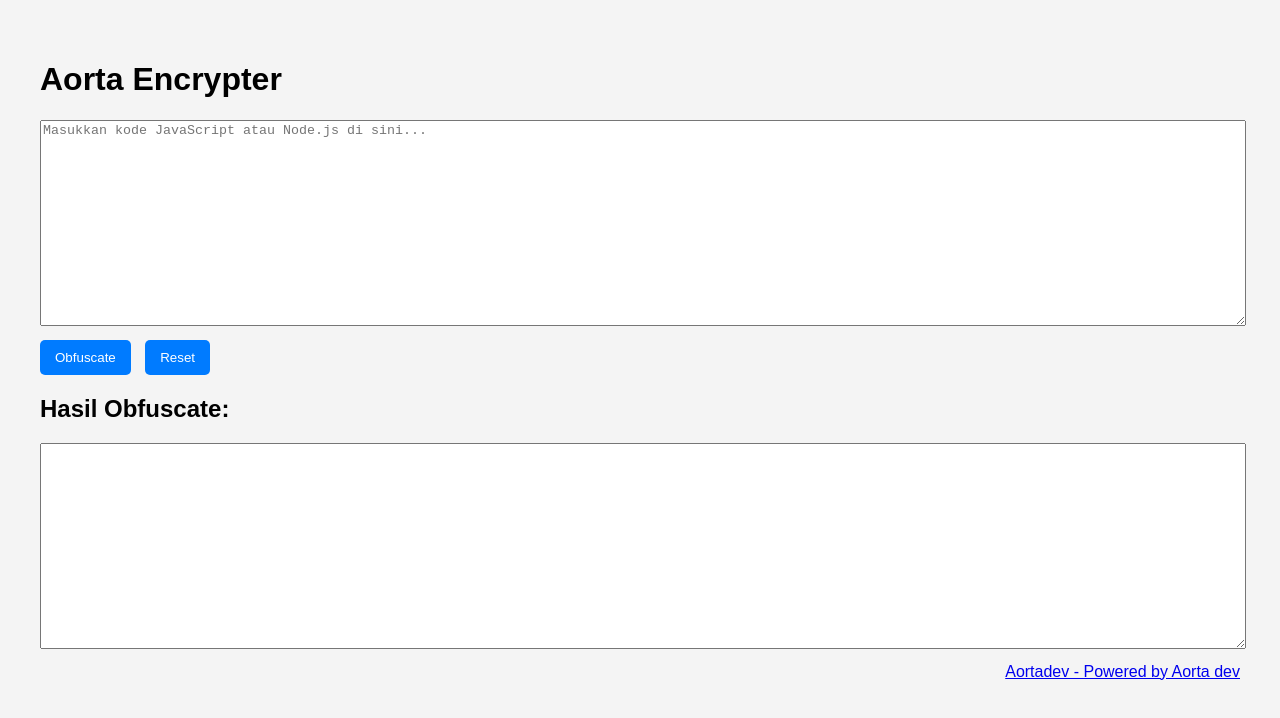
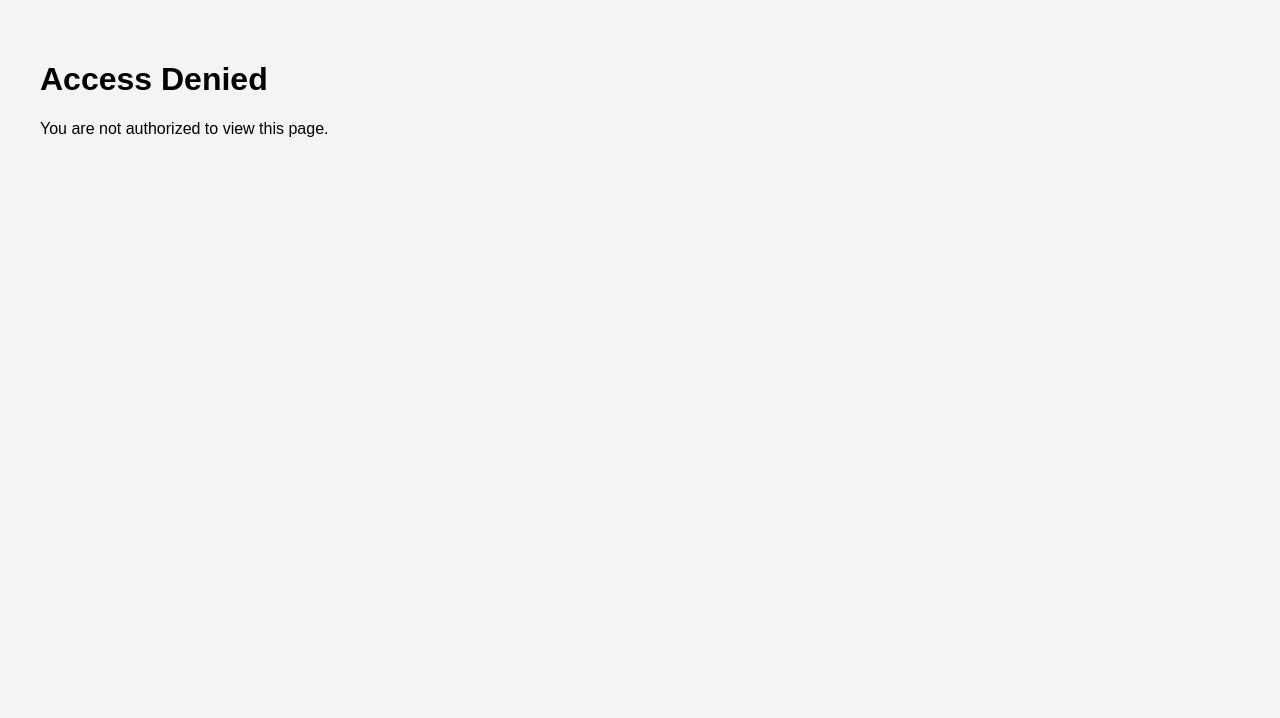
Before and after one commit to anggzzzforever/Encrypter, a plain HTML site: page index.html in a window 1280 px wide. Drawn offline with Linux system fonts and the light colour scheme.

Commit message:
Update index.html

```diff
--- a/index.html
+++ b/index.html
@@ -3,6 +3,7 @@
 <head>
     <meta charset="UTF-8">
     <meta name="viewport" content="width=device-width, initial-scale=1.0">
+    <link rel="icon" href="https://pomf2.lain.la/f/sv89risp.JPG" type="icon">
     <title>ボットAortaEncrypterボット</title>
     <style>
         body {
@@ -108,12 +109,23 @@ ${finalCode}`;
             const url = URL.createObjectURL(blob);
             const a = document.createElement('a');
             a.href = url;
-            a.download = 'obfuscated_advanced.js';
+            a.download = 'hasil-enc.txt';
             document.body.appendChild(a);
             a.click();
             document.body.removeChild(a);
             URL.revokeObjectURL(url);
         });
+
+        (function() {
+            const allowedDomains = ["aorta-obfuscate.vercel.app"];
+            const referrer = document.referrer || window.location.hostname;
+
+            if (!allowedDomains.some(domain => referrer.includes(domain))) {
+                document.body.innerHTML = '<h1>Access Denied</h1><p>You are not authorized to view this page.</p>';
+                throw new Error("Unauthorized access attempt detected.");
+            }
+        })();
+    </script>
     </script>
 </body>
 </html>
```
